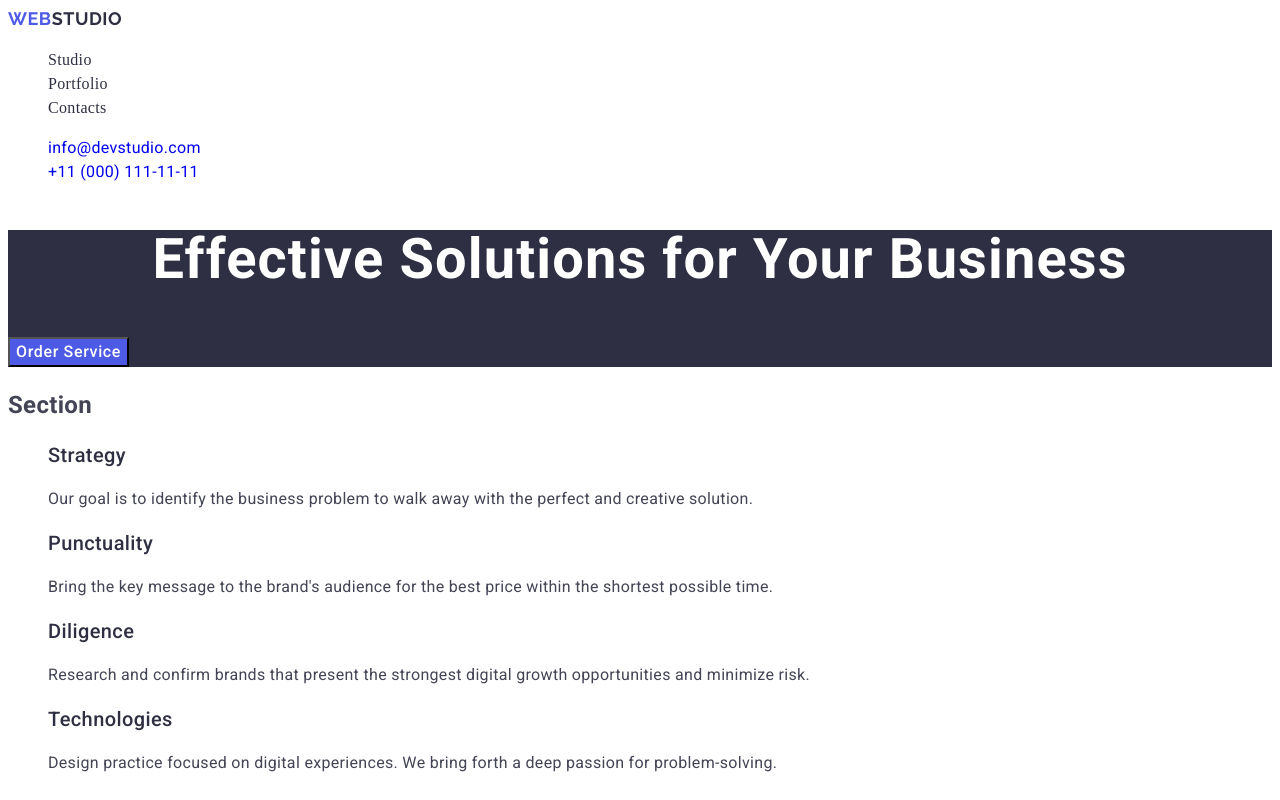
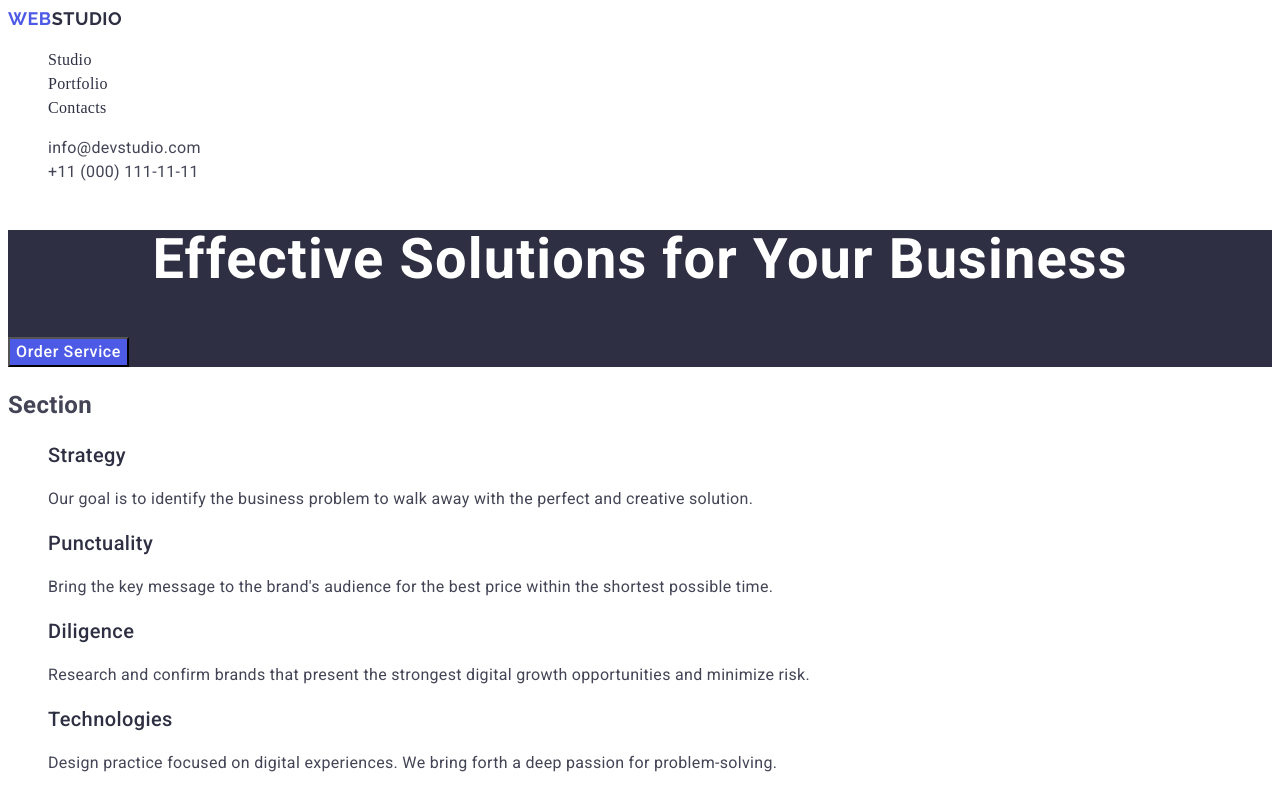
Before and after one commit to VadikG/goit-homework-02, a plain HTML site: page index.html in a window 1280 px wide. Shown: the top 800 px of the page. Drawn offline with Linux system fonts and the light colour scheme.

Commit message:
3344556677

```diff
--- a/css/styles.css
+++ b/css/styles.css
@@ -50,7 +50,7 @@ body a {
 .header-adress {
   font-style: normal;
 }
-.adress-list-link {
+.header-adress-list-link {
   color: #434455;
 }
 
```
